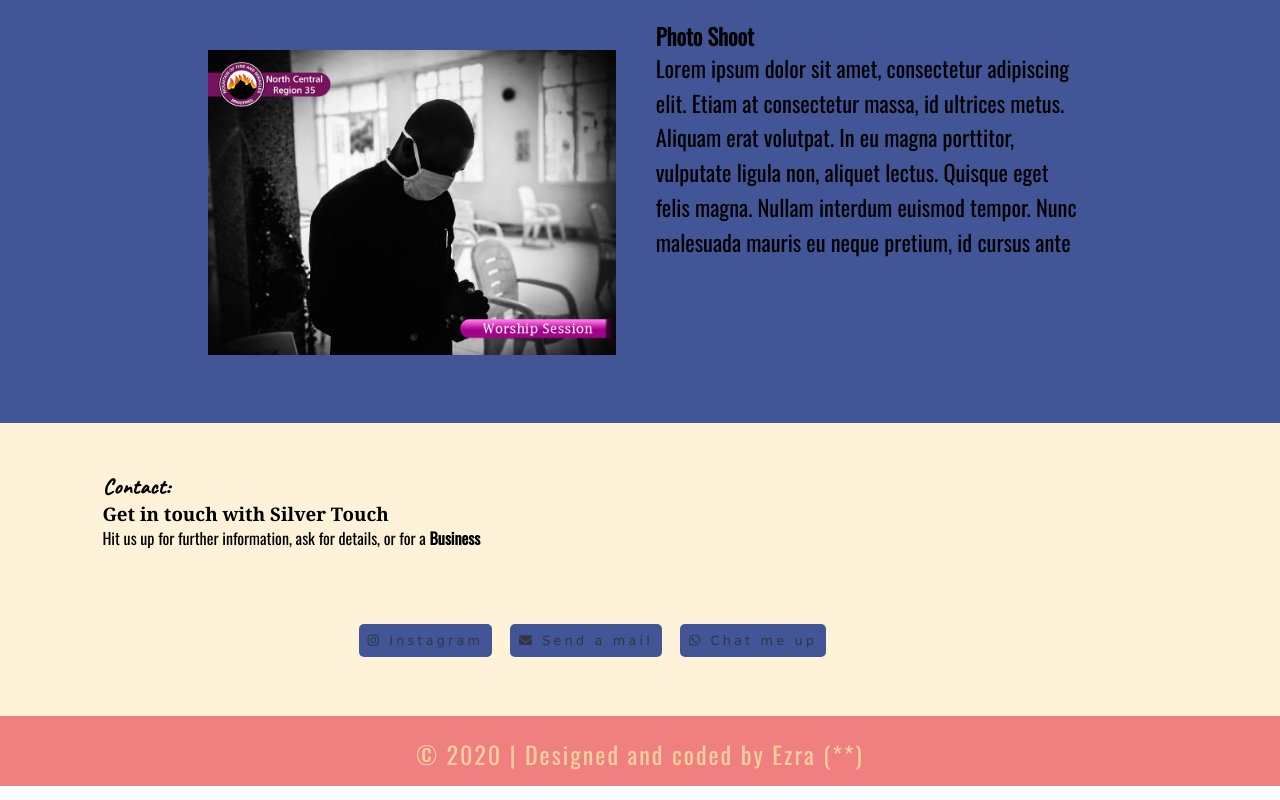
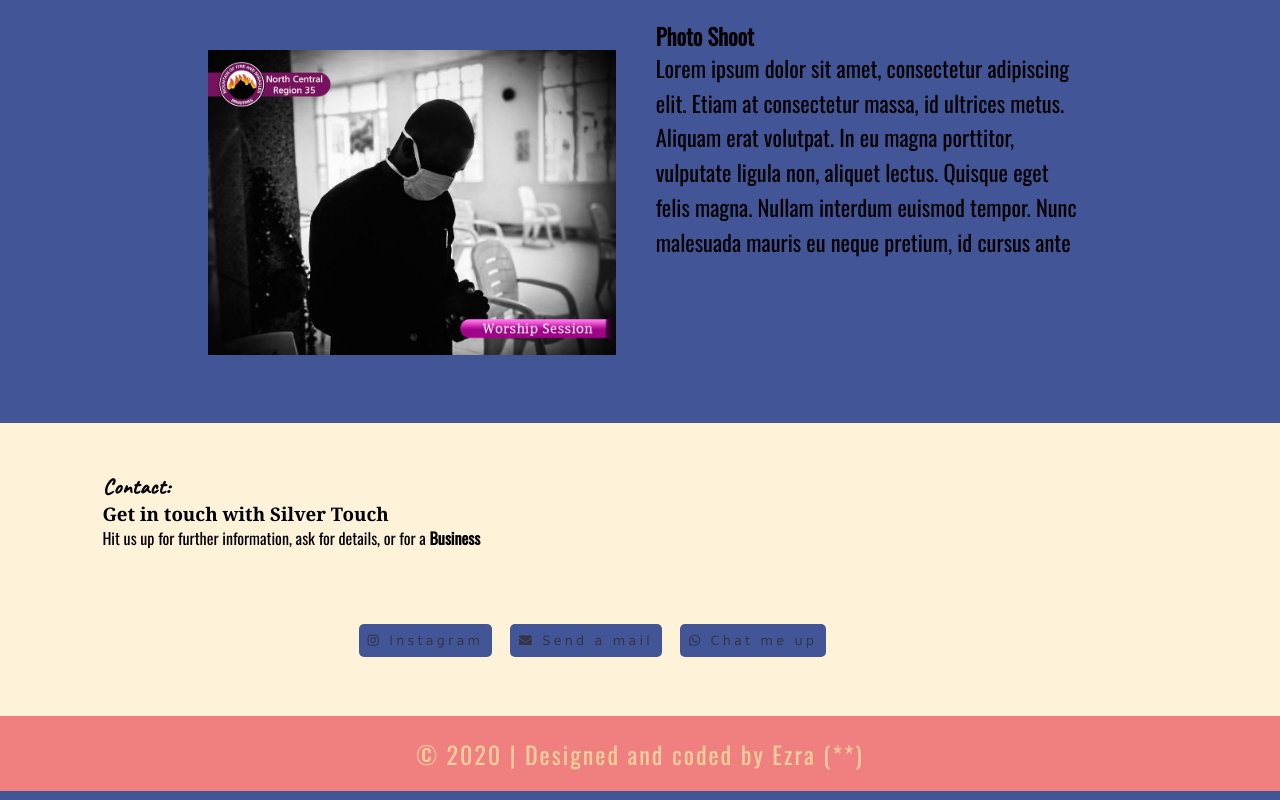
Before and after one commit to eyzra/silvertouch, a plain HTML site: page index.html in a window 1280 px wide. Shown: the part 3247-4047 px from the top of the page. Drawn offline with nearby package versions, Linux system fonts and the light colour scheme.

Commit message:
Modified style

```diff
--- a/style.css
+++ b/style.css
@@ -621,8 +621,8 @@ footer{
   min-width: 100%;
   height: 70px;
   font-size: 1.5em;
-  padding-bottom: 45px;
-  margin-bottom: 10px;
+  padding-bottom: 55px;
+  border-bottom: 9px solid var(--font-color);
 }
 
 footer p{
```
